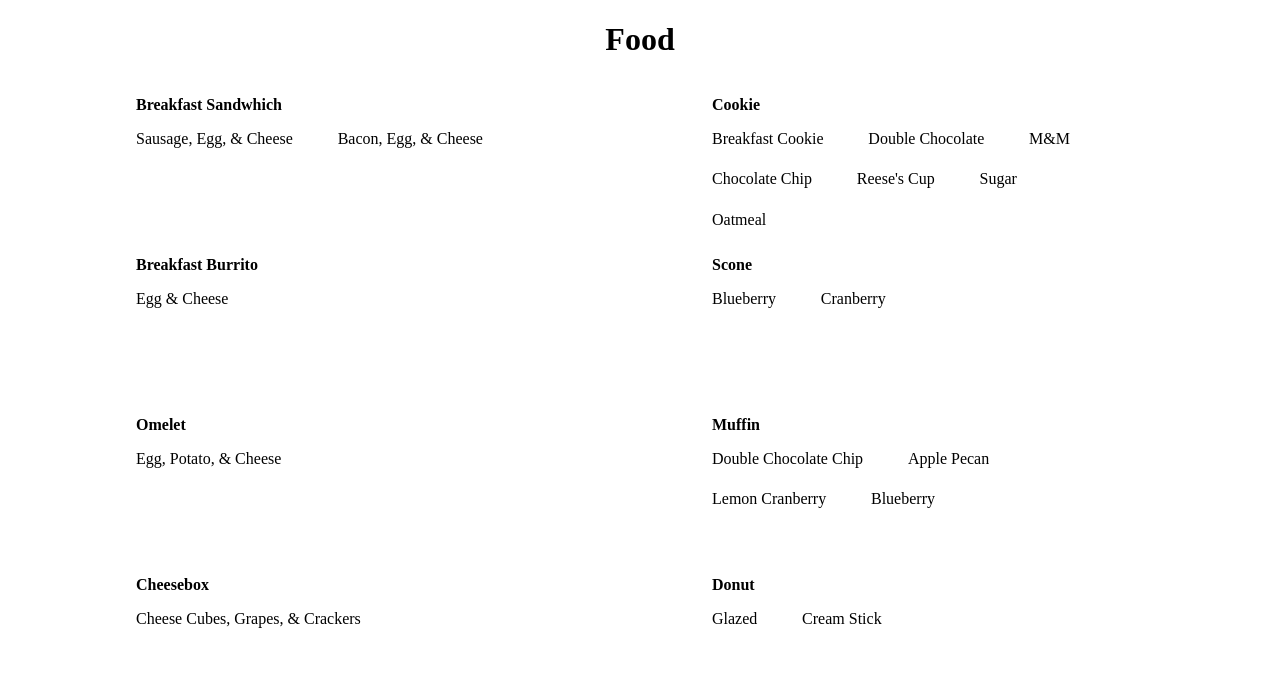
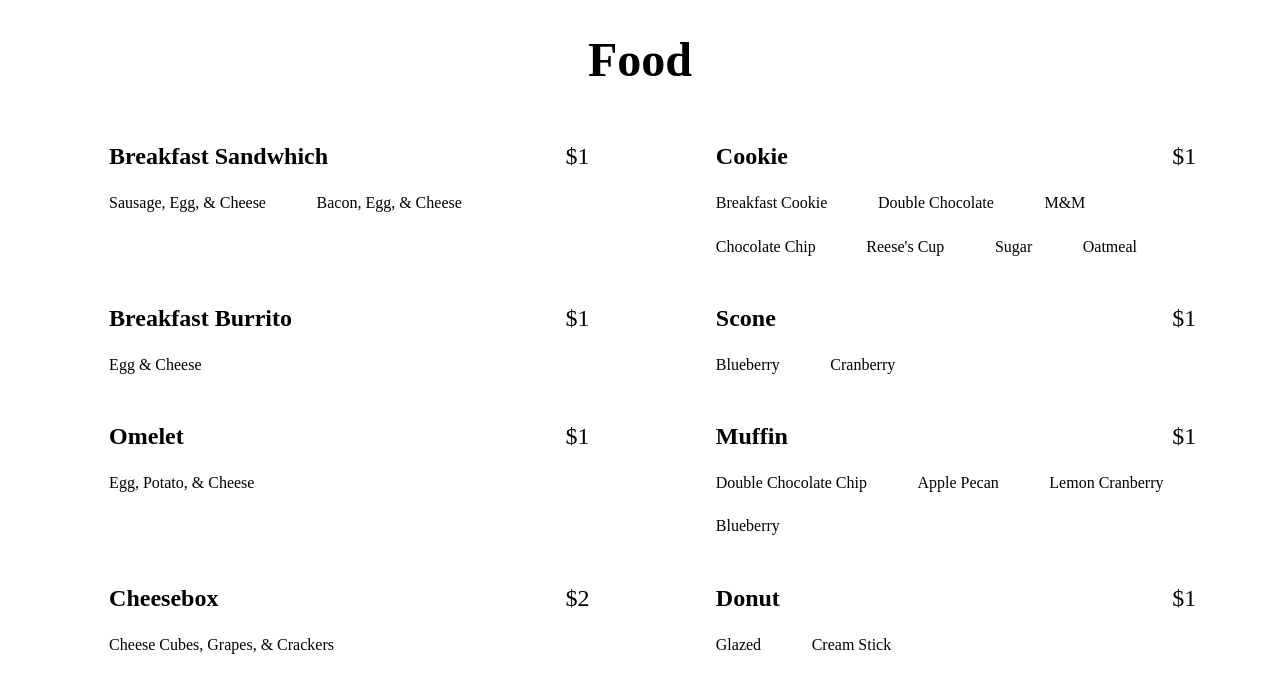
Before and after one commit to NateShetler/chapel-gc-cafe, an Angular app: page /menu in a window 1280 px wide. Shown: the top 690 px of the page. Built offline with nearby package versions, Linux system fonts and the light colour scheme.

Commit message:
fix formatting and add price

```diff
--- a/src/app/components/menu/menu-items/menu-items.component.css
+++ b/src/app/components/menu/menu-items/menu-items.component.css
@@ -1,11 +1,11 @@
 /* This is the menuItem class, which will be used for a two column menu */
-.itemName
+.item
 {
     float: left;
     text-align: left;
-    padding-left: 10vw;
-    width: 35vw;
-    height: 20vh;
+    padding-left: 8%;
+    width: 40%;
+    height: 30%;
 }
 
 /* This is for the different subtypes of items on the menu*/
@@ -19,3 +19,9 @@
     padding-right: 10%;
     padding-bottom: 5%;
 }
+
+.price
+{
+    float: right;
+    padding-right: 5%;
+}
--- a/src/app/components/menu/menu-items/menu-items.component.html
+++ b/src/app/components/menu/menu-items/menu-items.component.html
@@ -1,6 +1,9 @@
 <div>
-    <div class="itemName">
-        <p><b>{{menuItem.itemName}}</b></p>
+    <div class="item">
+        <p>
+            <b>{{menuItem.item}}</b>
+            <span class="price"> ${{menuItem.price}} </span>
+        </p>
             <span *ngFor="let flavor of menuItem.flavors; let i = index">
                 <div class="flavor" >{{menuItem.flavors[i]}} </div>
             </span>
--- a/src/app/components/menu/menu.component.css
+++ b/src/app/components/menu/menu.component.css
@@ -1,35 +1,13 @@
-/* This is the menuItem class, which will be used for a two column menu */
-.menuItem
-{
-    float: left;
-    text-align: left;
-    padding-left: 10vw;
-    width: 35vw;
-    height: 20vh;
-}
-
-/* This is for the different subtypes of items on the menu*/
-.itemSubtype
-{
-    float: left;
-    text-align: left;
-    font-size: medium;
-    width: auto;
-    height: auto;
-    padding-right: 10%;
-    padding-bottom: 5%;
-}
-
-/* This is for the whole list of menu items */
-.menuItemList
-{
-    font-size: x-large;
-    height: 80vh;
-}
-
 /* This is for the header*/
 h1
 {
-    font-size: xx-large;
+    font-size: 300%;
     text-align: center;
 }
+
+/* For the list of menu items */
+.itemList
+{
+    font-size: x-large;
+    height: 80%;
+}
--- a/src/app/components/menu/menu.component.html
+++ b/src/app/components/menu/menu.component.html
@@ -1,62 +1,5 @@
 <h1> Food </h1>
-<app-menu-items *ngFor="let menuItem of menuItems" [menuItem]="menuItem">
-
-</app-menu-items>
-
-<!--- This is a basic html layout of the food menu
-<!DOCTYPE html>
-<html>
-    <body>
-        <div class = "header">
-            <h1> Food </h1>
-        </div>
-
-        <div class = "menuItemList">
-            <div class = "menuItem">
-                <p><b> Breakfast Sandwich </b></p>
-                    <div class = "itemSubtype"> Sausage, Egg, & Cheese </div>
-                    <div class = "itemSubtype"> Bacon, Egg, & Cheese </div>
-            </div>
-            <div class = "menuItem">
-                <p><b> Cookie </b></p>
-                    <div class = "itemSubtype"> Breakfast Cookie </div>
-                    <div class = "itemSubtype"> Double Chocolate </div>
-                    <div class = "itemSubtype"> M&M </div>
-                    <div class = "itemSubtype"> Chocolate Chip </div>
-                    <div class = "itemSubtype"> Reese's Cup </div>
-                    <div class = "itemSubtype"> Sugar </div>
-                    <div class = "itemSubtype"> Oatmeal </div>
-            </div>
-            <div class = "menuItem">
-                <p><b>Breakfast Burrito </b></p>
-                    <div class = "itemSubtype"> Egg & Cheese </div>
-            </div>
-            <div class = "menuItem">
-                <p><b> Scone </b></p>
-                    <div class = "itemSubtype"> Blueberry </div>
-                    <div class = "itemSubtype"> Cranberry </div>
-            </div>
-            <div class = "menuItem">
-                <p><b> Omelet </b></p>
-                    <div class = itemSubtype> Egg, Potato, & Cheese </div>
-            </div>
-            <div class = "menuItem">
-                <p><b> Muffin </b></p>
-                    <div class = "itemSubtype"> Double Chocolate Chip </div>
-                    <div class = "itemSubtype"> Apple Pecan </div>
-                    <div class = "itemSubtype"> Lemon Cranberry </div>
-                    <div class = "itemSubtype"> Blueberry </div>
-            </div>
-            <div class = "menuItem">
-                <p><b> Cheese Box </b></p>
-                    <div class = "itemSubtype"> Cheese Cubes, Grapes, & Crackers </div>
-            </div>
-            <div class = "menuItem">
-                <p><b> Donut </b></p>
-                    <div class = "itemSubtype"> Glazed </div>
-                    <div class = "itemSubtype"> Cream Stick </div>
-            </div>
-        </div>
-    </body>
-</html>
--->
+<div class="itemList">
+    <app-menu-items *ngFor="let menuItem of menuItems" [menuItem]="menuItem">
+    </app-menu-items>
+</div>
--- a/src/app/components/menu/menu.component.ts
+++ b/src/app/components/menu/menu.component.ts
@@ -1,55 +1,61 @@
 import { stringify } from '@angular/compiler/src/util';
 import { Component, OnInit } from '@angular/core';
 import { MenuItem } from './models/MenuItem'
+
 @Component({
   selector: 'app-menu',
   templateUrl: './menu.component.html',
   styleUrls: ['./menu.component.css']
 })
+
 export class MenuComponent implements OnInit {
+
+  // For all of the menu items
   menuItems:MenuItem[];
 
   constructor() { }
 
   ngOnInit(): void {
+
+    // Create the list of menu items (this method of storing the item list will soon be replaced with strapi)
     this.menuItems = [
       {
-        itemName: "Breakfast Sandwhich",
+        item: "Breakfast Sandwhich",
         price: 1,
         flavors: ["Sausage, Egg, & Cheese", "Bacon, Egg, & Cheese "]
       },
       {
-        itemName: "Cookie",
+        item: "Cookie",
         price: 1,
         flavors: ["Breakfast Cookie", "Double Chocolate", "M&M", "Chocolate Chip", "Reese's Cup", "Sugar", "Oatmeal"]
       },
       {
-        itemName: "Breakfast Burrito",
+        item: "Breakfast Burrito",
         price: 1,
         flavors: ["Egg & Cheese"]
       },
       {
-        itemName: "Scone",
+        item: "Scone",
         price: 1,
         flavors: ["Blueberry", "Cranberry"]
       },
       {
-        itemName: "Omelet",
+        item: "Omelet",
         price: 1,
         flavors: ["Egg, Potato, & Cheese"]
       },
       {
-        itemName: "Muffin",
+        item: "Muffin",
         price: 1,
         flavors: ["Double Chocolate Chip", "Apple Pecan", "Lemon Cranberry", "Blueberry"]
       },
       {
-        itemName: "Cheesebox",
-        price: 1,
+        item: "Cheesebox",
+        price: 2,
         flavors: ["Cheese Cubes, Grapes, & Crackers"]
       },
       {
-        itemName: "Donut",
+        item: "Donut",
         price: 1,
         flavors: ["Glazed", "Cream Stick"]
       }
--- a/src/app/components/menu/models/MenuItem.ts
+++ b/src/app/components/menu/models/MenuItem.ts
@@ -1,5 +1,6 @@
+// This defines what a menu item is
 export class MenuItem {
-    itemName:string;
+    item:string;
     price:number;
     flavors:string[];
 }
```
